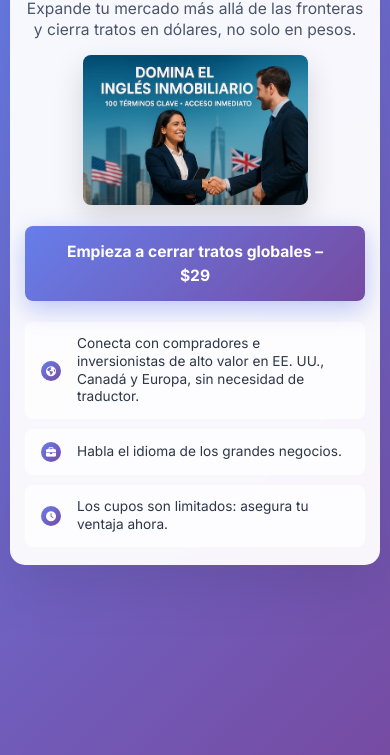
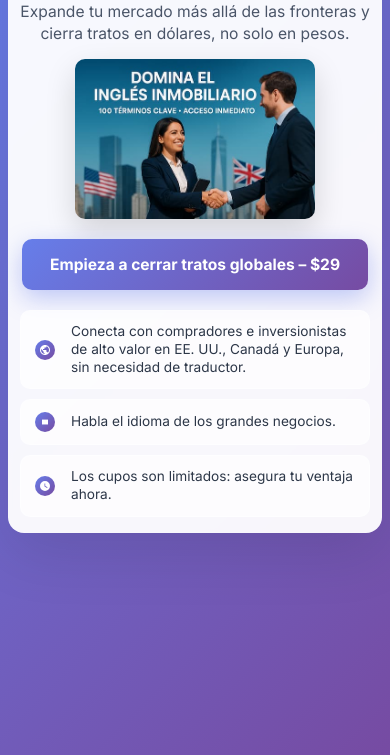
Before and after one commit to MichaelOhana/landing-page, a plain HTML site: page index.html in a window 390 px wide. Shown: the part 89-844 px from the top of the page. Drawn offline with Linux system fonts and the light colour scheme.

Commit message:
Reduced hero image size and more Optimizations to loading the images

```diff
--- a/index.html
+++ b/index.html
@@ -5,9 +5,42 @@
     <meta charset="UTF-8">
     <meta name="viewport" content="width=device-width, initial-scale=1.0">
     <title>Curso de Inglés para Negocios - Expande tu Mercado Global</title>
+
+    <!-- Preconnect to external domains -->
+    <link rel="preconnect" href="https://fonts.googleapis.com">
+    <link rel="preconnect" href="https://fonts.gstatic.com" crossorigin>
+
+    <!-- Preload critical CSS -->
+    <link rel="preload" href="style.css" as="style">
+
+    <!-- Preload critical font -->
+    <link rel="preload" href="https://fonts.googleapis.com/css2?family=Inter:wght@400;600;700;800&display=swap"
+        as="style">
+
+    <!-- Load CSS -->
     <link rel="stylesheet" href="style.css">
     <link href="https://fonts.googleapis.com/css2?family=Inter:wght@400;600;700;800&display=swap" rel="stylesheet">
-    <link rel="stylesheet" href="https://cdnjs.cloudflare.com/ajax/libs/font-awesome/6.4.0/css/all.min.css">
+
+    <!-- Replace Font Awesome with inline SVGs for better performance -->
+    <style>
+        .icon-globe {
+            width: 12px;
+            height: 12px;
+            fill: currentColor;
+        }
+
+        .icon-briefcase {
+            width: 12px;
+            height: 12px;
+            fill: currentColor;
+        }
+
+        .icon-clock {
+            width: 12px;
+            height: 12px;
+            fill: currentColor;
+        }
+    </style>
 </head>
 
 <body>
@@ -23,7 +56,7 @@
                 <div class="hero-image">
                     <picture>
                         <source media="(min-width: 500px)" srcset="hero-desktop.jpg">
-                        <img src="hero.jpg" alt="Curso de Inglés para Negocios - Portada del curso">
+                        <img src="hero.jpg" alt="Curso de Inglés para Negocios - Portada del curso" decoding="async">
                     </picture>
                 </div>
 
@@ -37,16 +70,31 @@
                     <section class="benefits-section">
                         <ul class="benefits">
                             <li>
-                                <div class="benefit-icon"><i class="fas fa-globe-americas"></i></div>
+                                <div class="benefit-icon">
+                                    <svg class="icon-globe" viewBox="0 0 24 24">
+                                        <path
+                                            d="M12 2C6.48 2 2 6.48 2 12s4.48 10 10 10 10-4.48 10-10S17.52 2 12 2zM11 19.93c-3.94-.49-7-3.85-7-7.93 0-.62.08-1.21.21-1.79L9 15v1c0 1.1.9 2 2 2v1.93zM17.9 17.39c-.26-.81-1-1.39-1.9-1.39h-1v-3c0-.55-.45-1-1-1H8v-2h2c.55 0 1-.45 1-1V7h2c1.1 0 2-.9 2-2v-.41c2.93 1.19 5 4.06 5 7.41 0 2.08-.8 3.97-2.1 5.39z" />
+                                    </svg>
+                                </div>
                                 <div class="benefit-text">Conecta con compradores e inversionistas de alto valor en EE.
                                     UU., Canadá y Europa, sin necesidad de traductor.</div>
                             </li>
                             <li>
-                                <div class="benefit-icon"><i class="fas fa-briefcase"></i></div>
+                                <div class="benefit-icon">
+                                    <svg class="icon-briefcase" viewBox="0 0 24 24">
+                                        <path
+                                            d="M10 16V8a1 1 0 011-1h2a1 1 0 011 1v8a1 1 0 01-1 1h-2a1 1 0 01-1-1zM6 16V8a1 1 0 011-1h2a1 1 0 011 1v8a1 1 0 01-1 1H7a1 1 0 01-1-1zM14 16V8a1 1 0 011-1h2a1 1 0 011 1v8a1 1 0 01-1 1h-2a1 1 0 01-1-1z" />
+                                    </svg>
+                                </div>
                                 <div class="benefit-text">Habla el idioma de los grandes negocios.</div>
                             </li>
                             <li>
-                                <div class="benefit-icon"><i class="fas fa-clock"></i></div>
+                                <div class="benefit-icon">
+                                    <svg class="icon-clock" viewBox="0 0 24 24">
+                                        <path
+                                            d="M12,2A10,10 0 0,0 2,12A10,10 0 0,0 12,22A10,10 0 0,0 22,12A10,10 0 0,0 12,2M16.2,16.2L11,13V7H12.5V12.2L17,14.7L16.2,16.2Z" />
+                                    </svg>
+                                </div>
                                 <div class="benefit-text">Los cupos son limitados: asegura tu ventaja ahora.</div>
                             </li>
                         </ul>
--- a/style.css
+++ b/style.css
@@ -23,7 +23,8 @@ body {
     width: 100%;
     margin: 0 auto;
     background: rgba(255, 255, 255, 0.95);
-    backdrop-filter: blur(10px);
+    backdrop-filter: blur(8px);
+    -webkit-backdrop-filter: blur(8px);
     border-radius: 20px;
     padding: 40px;
     box-shadow: 0 20px 60px rgba(0, 0, 0, 0.1);
@@ -49,6 +50,7 @@ h1 {
     -webkit-background-clip: text;
     -webkit-text-fill-color: transparent;
     background-clip: text;
+    color: #667eea;
 }
 
 .subtitle {
@@ -80,6 +82,11 @@ h1 {
     border-radius: 12px;
     box-shadow: 0 12px 30px rgba(0, 0, 0, 0.15);
     transition: transform 0.3s ease;
+    will-change: transform;
+}
+
+.hero-image img:hover {
+    transform: scale(1.02);
 }
 
 .content-right {
@@ -105,6 +112,7 @@ h1 {
     box-shadow: 0 8px 25px rgba(102, 126, 234, 0.4);
     position: relative;
     overflow: hidden;
+    will-change: transform, box-shadow;
 }
 
 .cta-button::before {
@@ -144,6 +152,7 @@ h1 {
     border: 1px solid rgba(255, 255, 255, 0.3);
     transition: all 0.3s ease;
     text-align: left;
+    will-change: transform;
 }
 
 .benefits li:hover {
@@ -162,6 +171,7 @@ h1 {
     border-radius: 50%;
     color: white;
     font-size: 12px;
+    flex-shrink: 0;
 }
 
 .benefit-text {
@@ -171,7 +181,7 @@ h1 {
     line-height: 1.4;
 }
 
-/* Responsive Design */
+/* Responsive Design - Optimized for mobile performance */
 @media (max-width: 1024px) {
     .main-content {
         grid-template-columns: 1fr;
@@ -189,6 +199,8 @@ h1 {
 
     .container {
         padding: 30px;
+        backdrop-filter: blur(6px);
+        -webkit-backdrop-filter: blur(6px);
     }
 }
 
@@ -199,6 +211,8 @@ h1 {
 
     .container {
         padding: 22px 18px;
+        backdrop-filter: blur(4px);
+        -webkit-backdrop-filter: blur(4px);
     }
 
     .hero-content {
@@ -250,52 +264,65 @@ h1 {
 
     .benefit-text {
         font-size: clamp(13px, 3vw, 15px);
-        line-height: 1.35;
+    }
+
+    .benefits li:hover {
+        transform: none;
+    }
+
+    .cta-button:hover {
+        transform: none;
+    }
+
+    .hero-image img:hover {
+        transform: none;
     }
 }
 
 @media (max-width: 480px) {
     .hero-section {
-        padding: 12px 10px 18px 10px;
+        padding: 8px 8px 12px 8px;
     }
 
     .container {
-        padding: 18px 15px;
-        border-radius: 15px;
+        padding: 16px 12px;
+        border-radius: 16px;
+        backdrop-filter: blur(2px);
+        -webkit-backdrop-filter: blur(2px);
     }
 
     .hero-content {
-        margin-bottom: 15px;
+        margin-bottom: 14px;
     }
 
     h1 {
-        font-size: clamp(20px, 5.5vw, 26px);
+        font-size: clamp(20px, 6vw, 28px);
         margin-bottom: 10px;
-        line-height: 1.1;
+        line-height: 1.2;
     }
 
     .subtitle {
-        font-size: clamp(14px, 4vw, 17px);
-        line-height: 1.35;
+        font-size: clamp(14px, 4vw, 18px);
+        margin-bottom: 6px;
     }
 
     .main-content {
-        gap: 15px;
+        gap: 14px;
     }
 
     .hero-image img {
-        max-height: 150px;
-        border-radius: 8px;
+        max-height: 160px;
+        border-radius: 10px;
     }
 
     .content-right {
-        gap: 15px;
+        gap: 14px;
     }
 
     .cta-button {
         padding: 14px 28px;
         font-size: clamp(13px, 4vw, 16px);
-        border-radius: 8px;
+        border-radius: 10px;
     }
 
     .benefits {
@@ -303,8 +330,8 @@ h1 {
     }
 
     .benefits li {
-        padding: 12px 15px;
-        border-radius: 8px;
+        padding: 12px 14px;
+        border-radius: 10px;
     }
 
     .benefit-icon {
@@ -321,11 +348,15 @@ h1 {
 
 @media (max-width: 360px) {
     .hero-section {
-        padding: 12px 8px 18px 8px;
+        padding: 6px 6px 10px 6px;
     }
 
     .container {
-        padding: 15px 12px;
+        padding: 14px 10px;
+        border-radius: 14px;
+        backdrop-filter: none;
+        -webkit-backdrop-filter: none;
+        background: rgba(255, 255, 255, 0.98);
     }
 
     .hero-content {
@@ -333,12 +364,13 @@ h1 {
     }
 
     h1 {
-        font-size: clamp(18px, 5.5vw, 24px);
+        font-size: clamp(18px, 7vw, 26px);
         margin-bottom: 8px;
     }
 
     .subtitle {
-        font-size: clamp(13px, 4vw, 16px);
+        font-size: clamp(13px, 4.5vw, 17px);
+        margin-bottom: 4px;
     }
 
     .main-content {
@@ -346,7 +378,8 @@ h1 {
     }
 
     .hero-image img {
-        max-height: 130px;
+        max-height: 140px;
+        border-radius: 8px;
     }
 
     .content-right {
@@ -355,7 +388,8 @@ h1 {
 
     .cta-button {
         padding: 12px 24px;
-        font-size: clamp(12px, 4vw, 15px);
+        font-size: clamp(12px, 4.5vw, 15px);
+        border-radius: 8px;
     }
 
     .benefits {
@@ -364,6 +398,7 @@ h1 {
 
     .benefits li {
         padding: 10px 12px;
+        border-radius: 8px;
     }
 
     .benefit-icon {
@@ -373,7 +408,7 @@ h1 {
     }
 
     .benefit-text {
-        font-size: clamp(11px, 3.5vw, 13px);
+        font-size: clamp(11px, 4vw, 13px);
         line-height: 1.25;
     }
 }
```
Also changed, not shown: hero-desktop.webp (added), hero.webp (added).
